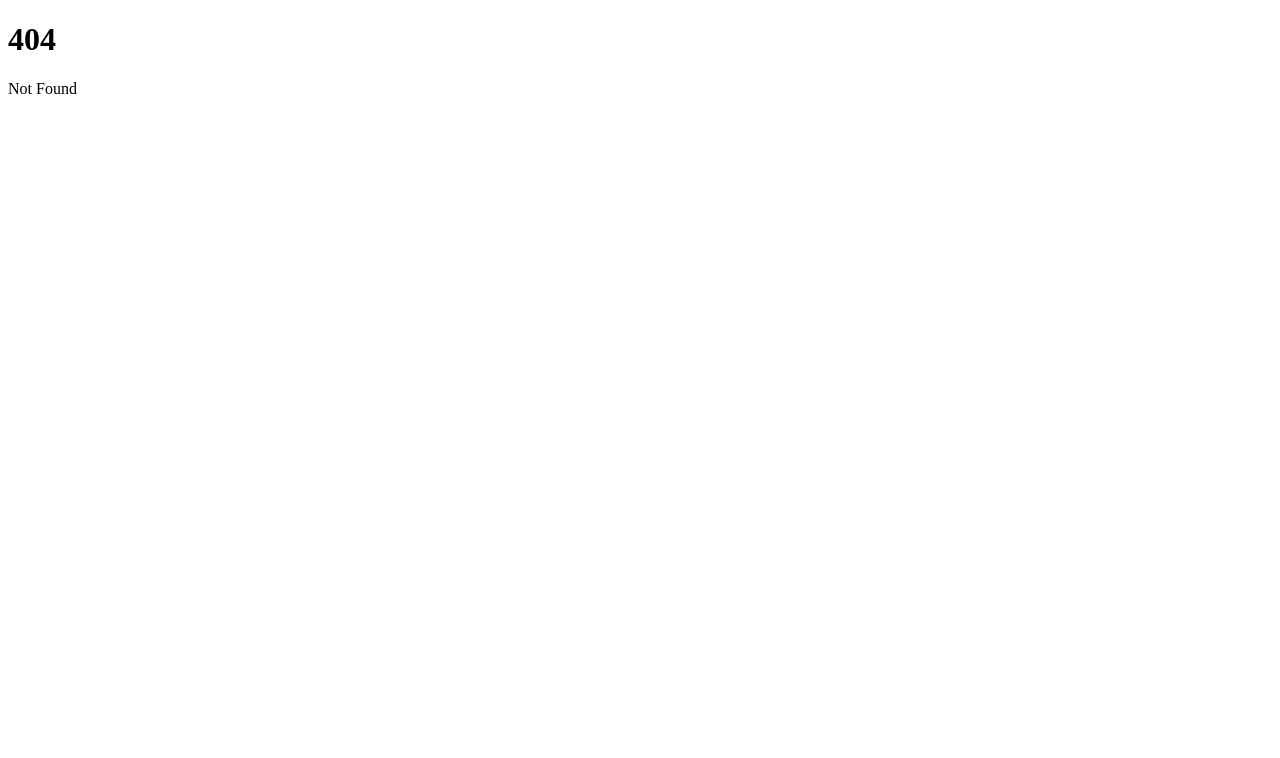
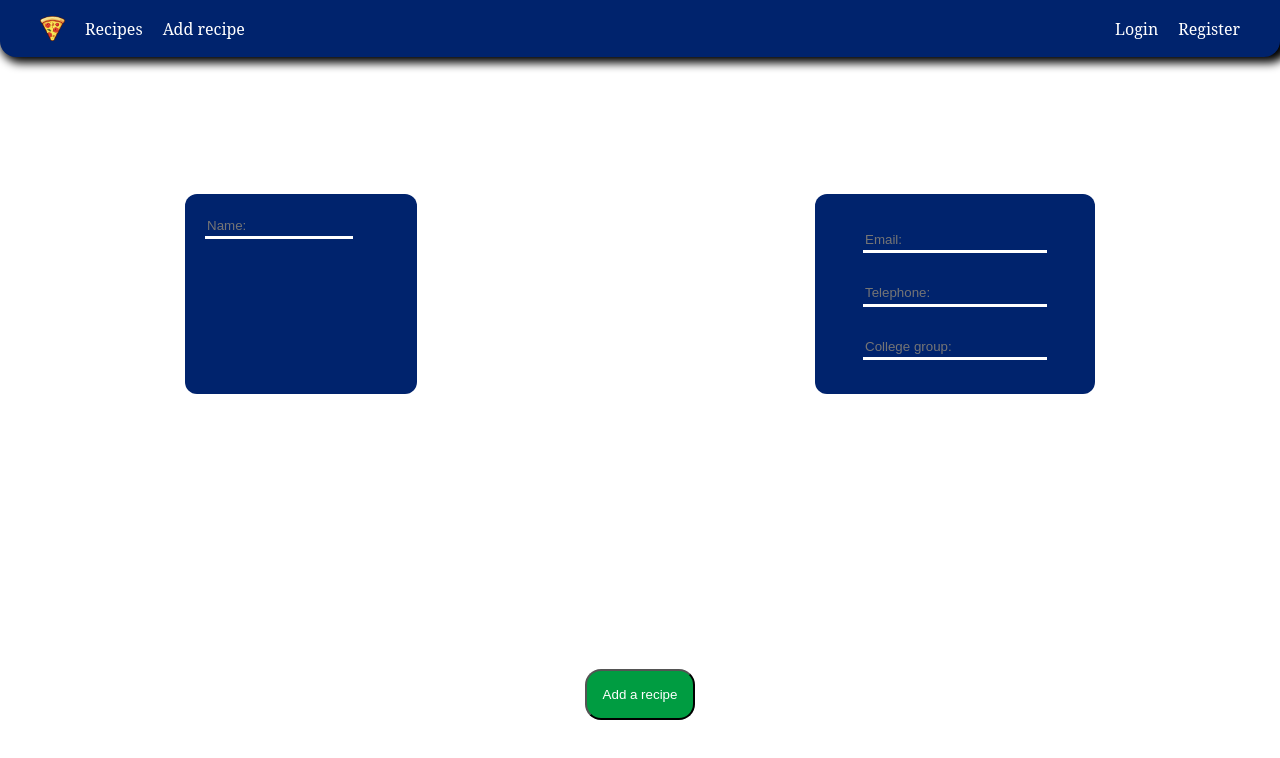
Before and after one commit to Ropler6/Proba-IT-2024, a SvelteKit app: page /profile in a window 1280 px wide. Before the commit this address had no page. Shown: the top 758 px of the page. Built offline with nearby package versions, Linux system fonts and the light colour scheme.

Commit message:
Add profile page
Signed-off-by: Ropler6 <robertmercea@gmail.com>

```diff
--- /dev/null
+++ b/src/routes/profile/+page.svelte
@@ -0,0 +1,88 @@
+<script lang="ts">
+  import "/src/style.css";
+  import Header from "$lib/components/Header.svelte";
+
+</script>
+
+
+<Header/>
+<main>
+  <div class="user-data">
+    <div class="name">
+      <input type="text" placeholder="Name:">
+    </div>
+
+    <div class="info">
+      <input type="email" placeholder="Email:">
+      <input type="tel" placeholder="Telephone:">
+      <input type="text" placeholder="College group:">
+    </div>
+  </div>
+
+  <div class="button-container">
+    <button>Add a recipe</button>
+  </div>
+
+</main>
+
+
+<style>
+  main {
+    display: flex;
+    flex-direction: column;
+    justify-content: space-around;
+    align-items: center;
+    height: 100%;
+    width: 100%;
+  }
+
+  .user-data {
+    display: flex;
+    flex-direction: row;
+    flex-wrap: wrap;
+    justify-content: space-around;
+    width: 100%;
+    gap: var(--size-xl);
+  }
+
+  .info, .name {
+    display: flex;
+    background-color: var(--primary-color);
+    border-radius: var(--size-s);
+    padding: var(--size-l);
+  }
+
+  .info {
+    flex-direction: column;
+    align-items: center;
+    justify-content: space-around;
+    width: 15em;
+    height: 10em;
+  }
+
+  .name {
+    background-color: var(--primary-color);
+    padding: var(--size-l);
+    height: 10em;
+    width: 12em;
+  }
+
+  input {
+    background: transparent;
+    border-top: none;
+    border-left: none;
+    border-right: none;
+    border-bottom: 3px solid white;
+    color: var(--tertiary-color);
+    text-decoration: var(--secondary-color);
+    width: 75%;
+    height: var(--size-l);
+  }
+
+  button {
+    background-color: var(--secondary-color);
+    padding: var(--size-m);
+    border-radius: var(--size-m);
+    color: var(--tertiary-color);
+  }
+</style>
```
